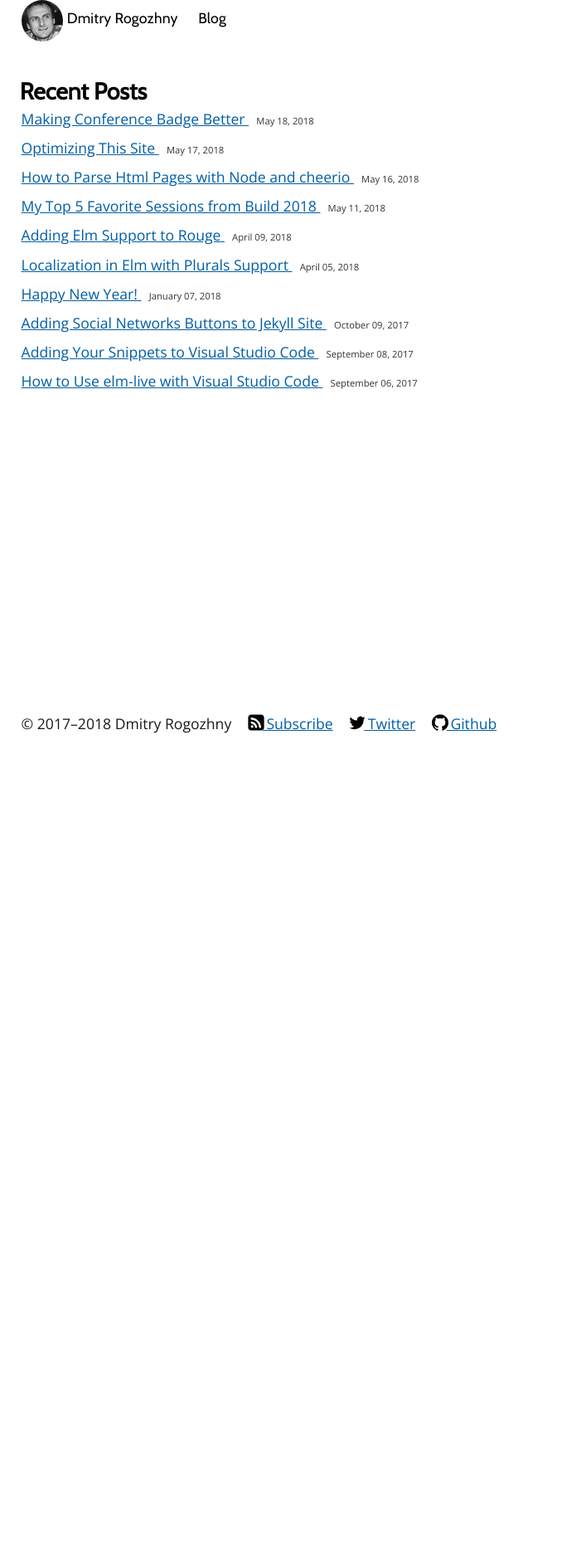
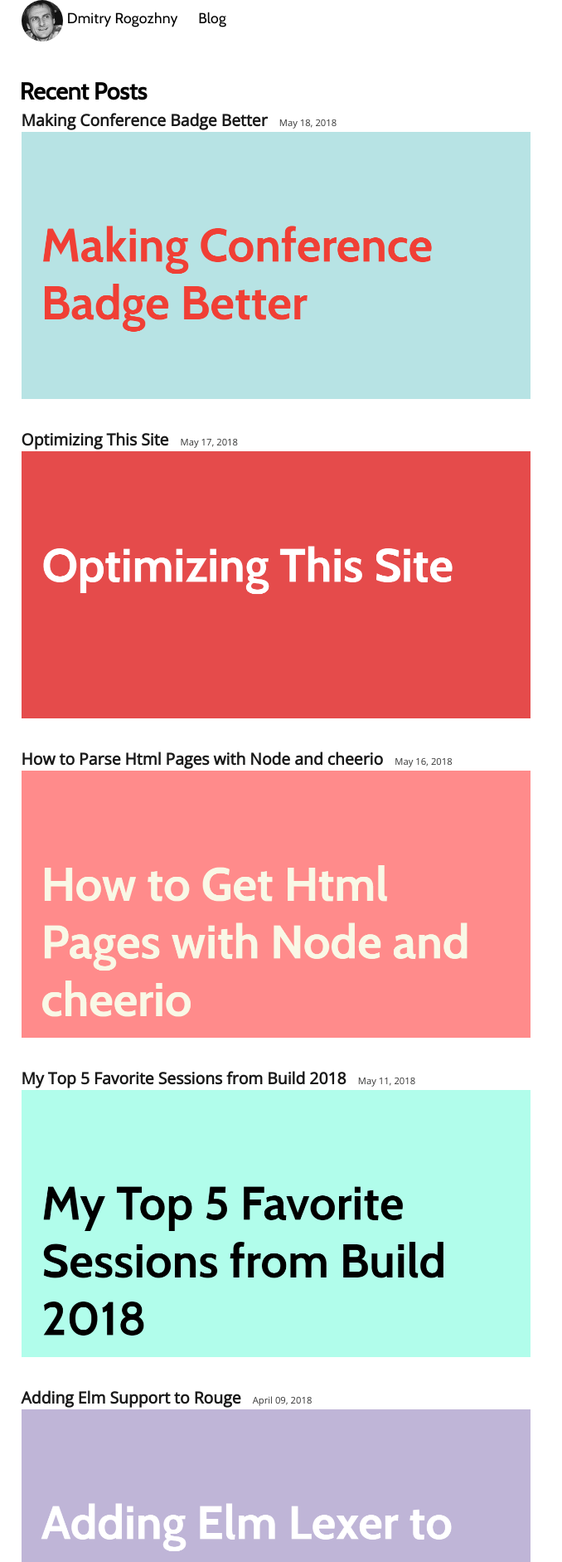
Before and after one commit to dmitryrogozhny/dmitryrogozhny.github.io, a Jekyll site: the page built from index.html, in a window 1280 px wide. Shown: the top 1883 px of the page at 83% size, without its empty margins (0-678 px from the left). Built offline with Jekyll 4.4.1, drawn with Linux system fonts in a browser that asks for light colours; before the commit the page ends 900 px from its top, so only the background shows below that.

Commit message:
Add images to post-list

```diff
--- a/_includes/posts-list.html
+++ b/_includes/posts-list.html
@@ -1,29 +1,29 @@
-{% comment %}
-    Shows a list of posts.
-    Parameters:
-        - title - title to display for a list;
-        - posts - list of posts to display. This can be site.posts or a filtered/sorted version of this list;
-        - postsToShow - optional number of posts to display. If not specified, all posts will be shown.
-{% endcomment %}
+{% comment %} Shows a list of posts. Parameters: - title - title to display for a list; - posts - list of posts to display.
+This can be site.posts or a filtered/sorted version of this list; - postsToShow - optional number of posts to display. If
+not specified, all posts will be shown. {% endcomment %}
 <div class="posts-list">
     <h2>
         {{ include.title }}
     </h2>
     <ul class="posts-list__items">
         {% for post in include.posts %}
-            <li>
-                <a href="{{ post.url }}">
+        <li class="posts-list__item">
+            <div>
+                <a class="post-list__title" href="{{ post.url }}">
                     {{ post.title }}
                 </a>
                 &nbsp;
                 <date class="tertiary-info">
                     {{ post.date | date: "%B %d, %Y"}}
                 </date>
-            </li>
+            </div>
+            {% if post.image != nil %}
+            <a class="post-list__title" href="{{ post.url }}">
+                <img class="post-list__image" src="{{ post.image }}" />
+            </a>
+            {% endif %}
+        </li>
 
-            {% if include.postsToShow != nil and forloop.index == include.postsToShow %}
-                {% break %}
-            {% endif %}
-        {% endfor %}
+        {% if include.postsToShow != nil and forloop.index == include.postsToShow %} {% break %} {% endif %} {% endfor %}
     </ul>
 </div>
--- a/_sass/components/posts-list.scss
+++ b/_sass/components/posts-list.scss
@@ -5,4 +5,25 @@
         padding-left: 0;
         margin-left: 0;
     }
+
+    .posts-list__item {
+        padding-bottom: 1em;
+    }
+
+    .post-list__title {
+        color: $text-color;
+        text-decoration: none;
+        font-size: 1.1rem;
+        font-weight: 700;
+    }
+
+    .post-list__image {
+        width: 100%;
+        height: auto;
+
+        @media screen and (min-width: $breakpoint-small) {
+            width: 50%;
+            height: auto;
+        }
+    }
 }
```
